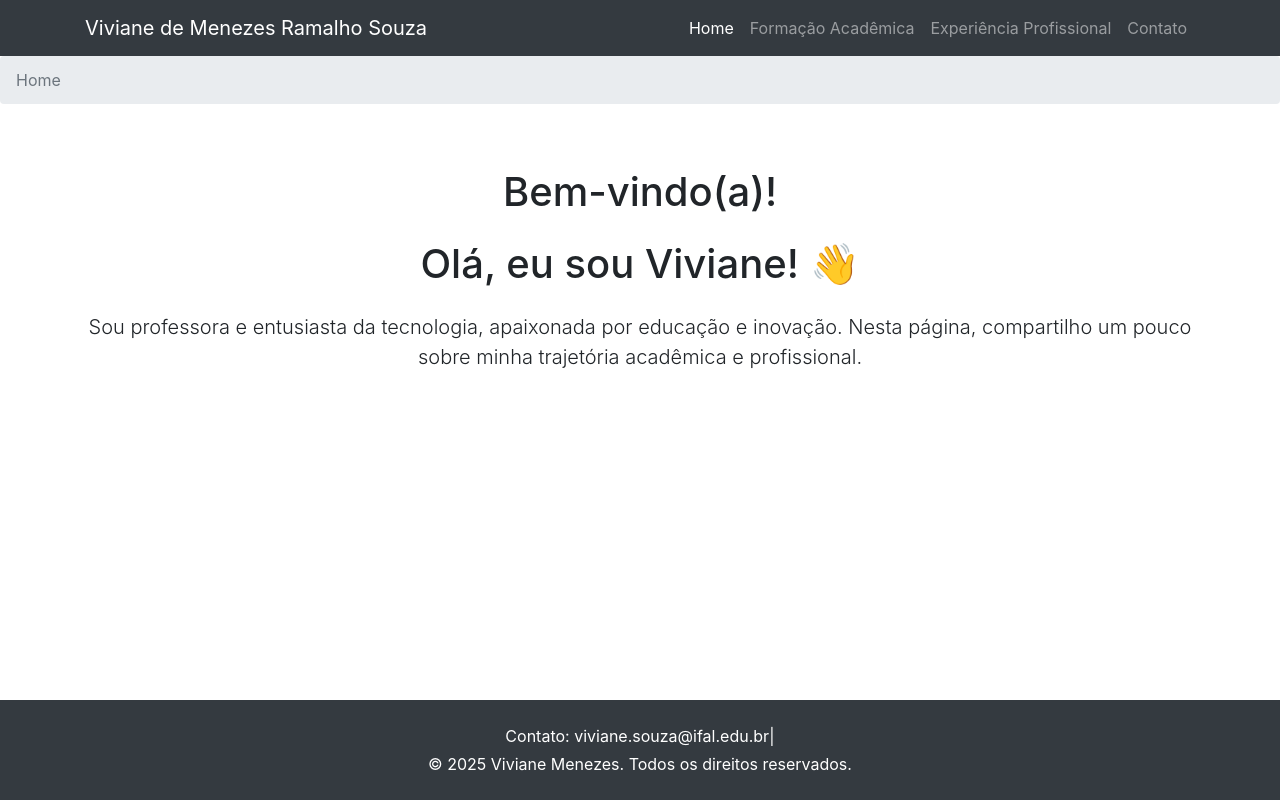
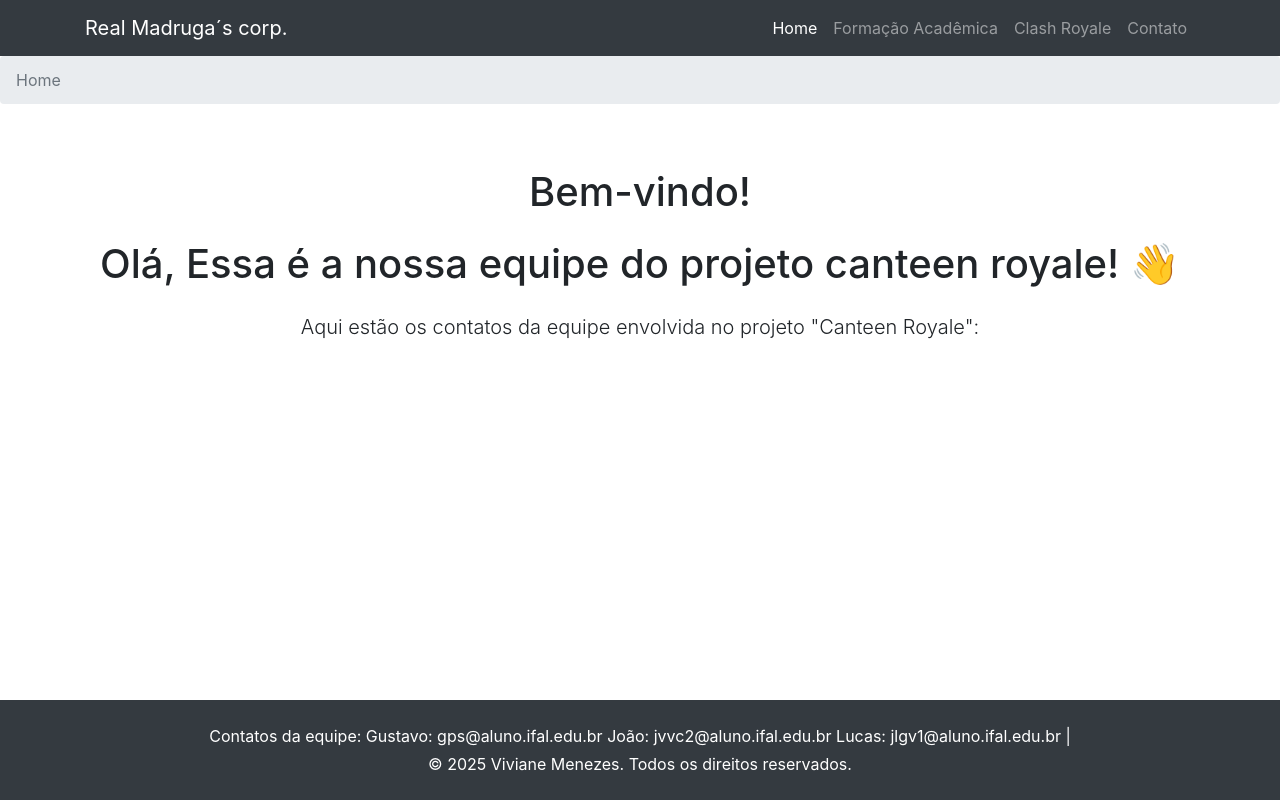
Before and after one commit to joaozinhor-pixel/Cateen_royale, a plain HTML site: page index.html in a window 1280 px wide. Drawn offline with nearby package versions, Linux system fonts and the light colour scheme; a script that the page names is missing.

Commit message:
Inicio_Equipe-Branch

```diff
--- a/index.html
+++ b/index.html
@@ -5,7 +5,7 @@
   <meta charset="UTF-8">
   <meta name="viewport" content="width=device-width, initial-scale=1.0">
   <meta http-equiv="X-UA-Compatible" content="ie=edge">
-  <title>Página Pessoal</title>
+  <title>Projeto Pessoal</title>
 
   <!-- Meta descrição para SEO -->
   <meta name="description" content="Página pessoal de Viviane de Menezes Ramalho Souza, apresentando formação, experiência e contato.">
@@ -41,7 +41,7 @@
   <!-- Barra de navegação -->
   <nav class="navbar navbar-expand-lg navbar-dark bg-dark">
     <div class="container">
-      <a class="navbar-brand" href="#">Viviane de Menezes Ramalho Souza</a>
+      <a class="navbar-brand" href="#">Real Madruga´s corp.</a>
       <button class="navbar-toggler" type="button" data-toggle="collapse" data-target="#navbarNav"
         aria-controls="navbarNav" aria-expanded="false" aria-label="Alterna navegação">
         <span class="navbar-toggler-icon"></span>
@@ -56,7 +56,7 @@
             <a class="nav-link" href="formacao.html">Formação Acadêmica</a>
           </li>
           <li class="nav-item">
-            <a class="nav-link" href="experiencia.html">Experiência Profissional</a>
+            <a class="nav-link" href="experiencia.html">Clash Royale</a>
           </li>
           <li class="nav-item">
             <a class="nav-link" href="#contato.html">Contato</a>
@@ -75,12 +75,11 @@
 
   <!-- Conteúdo principal  (main)-->
   <main class="container my-5">
-    <h1 class="text-center mb-4">Bem-vindo(a)!</h1>
+    <h1 class="text-center mb-4">Bem-vindo!</h1>
 
-    <h1 class="text-center mb-4">Olá, eu sou Viviane! 👋</h1>
+    <h1 class="text-center mb-4">Olá, Essa é a nossa equipe do projeto canteen royale! 👋</h1>
     <p class="text-center lead">
-      Sou professora e entusiasta da tecnologia, apaixonada por educação e inovação.
-      Nesta página, compartilho um pouco sobre minha trajetória acadêmica e profissional.
+      Aqui estão os contatos da equipe envolvida no projeto "Canteen Royale":
     </p>
   </section>
 </main>
@@ -91,7 +90,16 @@
 
 <footer class="bg-dark text-white text-center py-4 mt-auto">
   <div class="container">
-    <p class="mb-1">Contato: viviane.souza@ifal.edu.br|</p>
+    <p class="mb-1">Contatos da equipe:
+      Gustavo: gps@aluno.ifal.edu.br
+      João: jvvc2@aluno.ifal.edu.br
+      Lucas: jlgv1@aluno.ifal.edu.br
+
+
+
+
+
+      |</p>
     <p class="mb-0">&copy; 2025 Viviane Menezes. Todos os direitos reservados.</p>
   </div>
 </footer>
```
